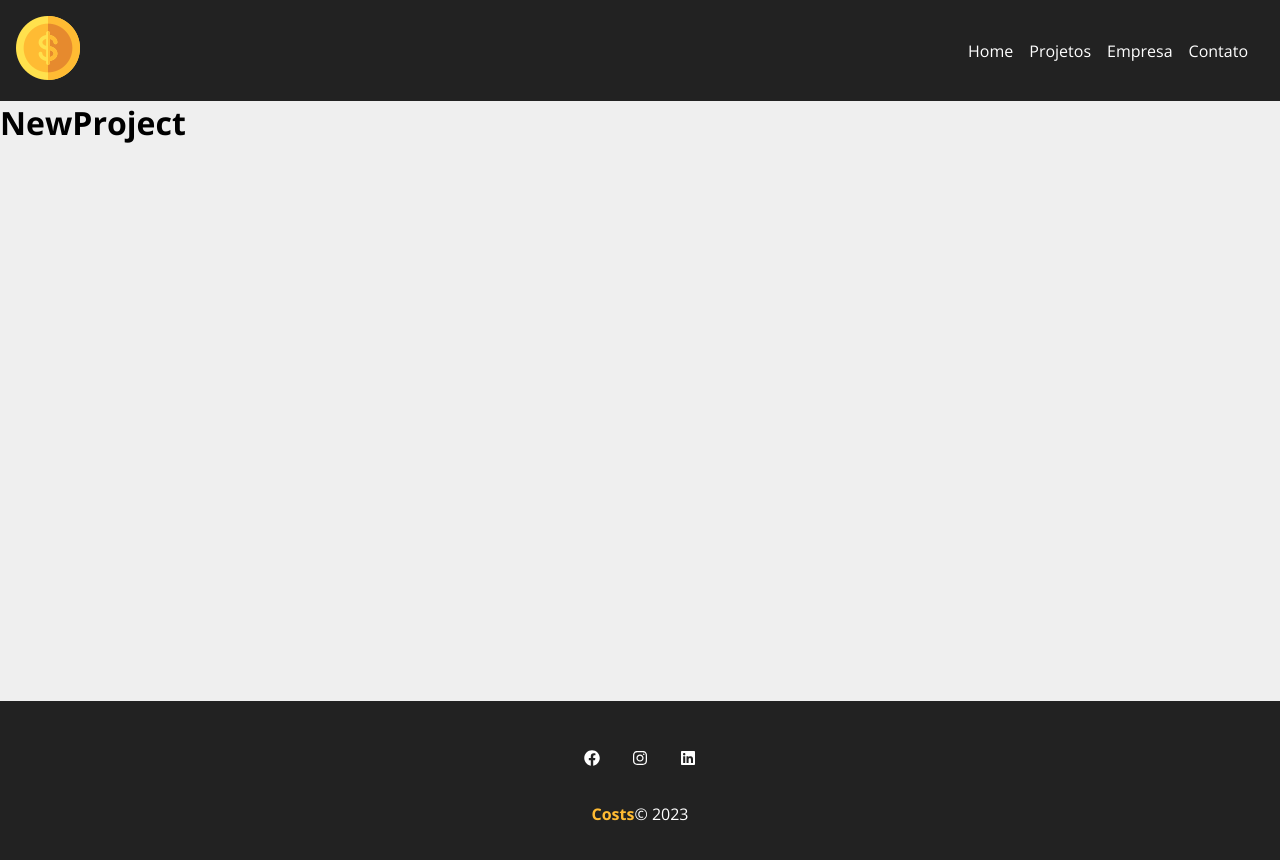
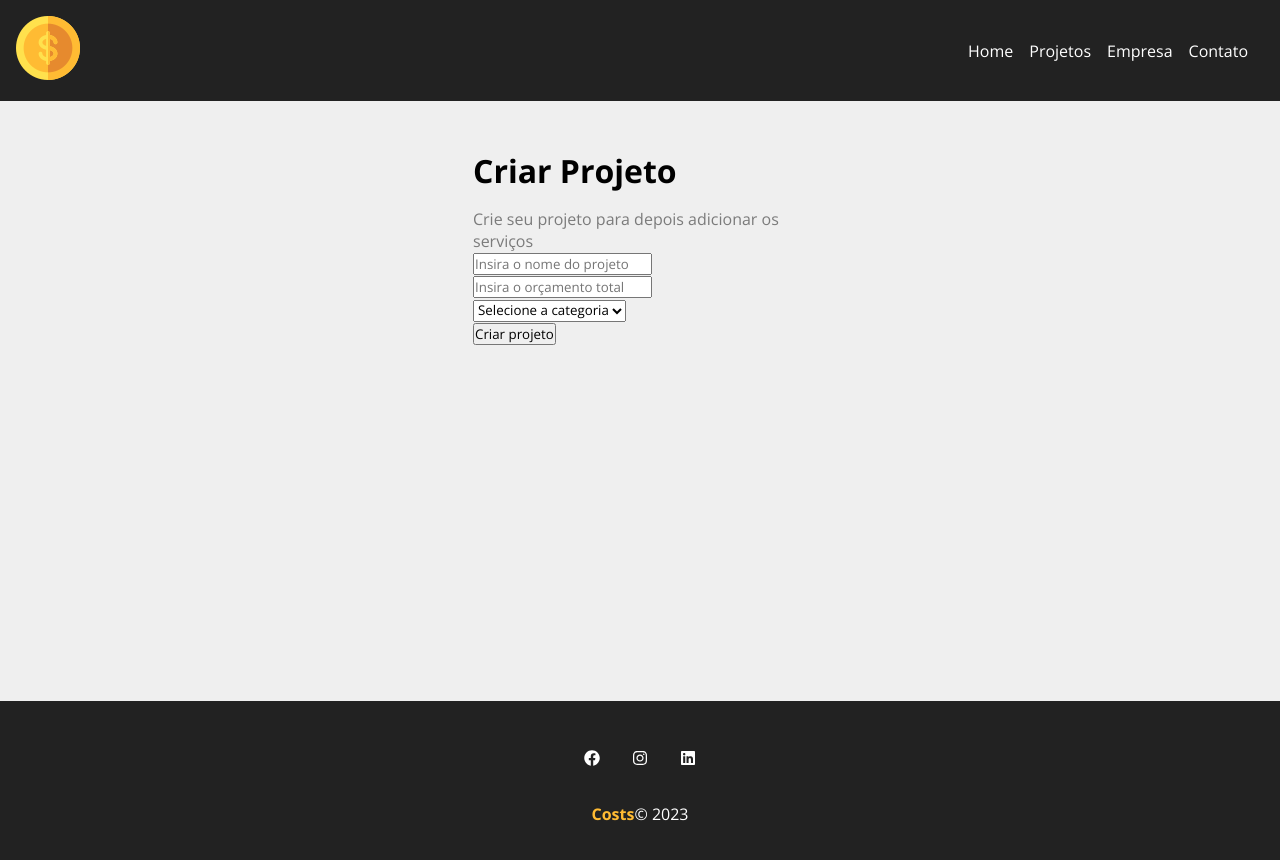
Before and after one commit to aefonso/proj_react, a React (Create React App) app: page /newproject in a window 1280 px wide. Shown: the top 860 px of the page. Built offline with nearby package versions, Linux system fonts and the light colour scheme.

Commit message:
feat:configurando css e página de form

```diff
--- a/src/components/pages/NewProject.js
+++ b/src/components/pages/NewProject.js
@@ -1,6 +1,12 @@
+import ProjectForm from '../project/ProjectForm';
+import styles from './NewProject.module.css'
 function NewProject(){
   return(
-    <h1>NewProject</h1>
+    <div className={styles.newproject_container}>
+      <h1>Criar Projeto</h1>
+      <p>Crie seu projeto para depois adicionar os serviços</p>
+      <ProjectForm />
+    </div>
   );
 }
 
--- /dev/null
+++ b/src/components/pages/NewProject.module.css
@@ -0,0 +1,13 @@
+.newproject_container {
+  width: 450px;
+  margin: 0 auto;
+  padding: 3em;
+}
+
+.newproject_container h1{
+  margin-bottom: 0.5em;
+}
+
+.newproject_container p {
+  color: #7b7b7b;
+}
--- /dev/null
+++ b/src/components/project/ProjectForm.js
@@ -0,0 +1,23 @@
+function ProjectForm() {
+  return (
+   <form>
+     <div>
+      <input type="text" placeholder="Insira o nome do projeto"/>
+    </div>
+    <div>
+      <input type="number" placeholder="Insira o orçamento total"/>
+    </div>
+    <div>
+     <select name="category_id">
+      <option disabled selected>Selecione a categoria</option>
+     </select>
+    </div>
+    <div>
+      <input type="submit" value="Criar projeto"/>
+    </div>
+
+   </form>
+  );
+}
+
+export default ProjectForm
```
